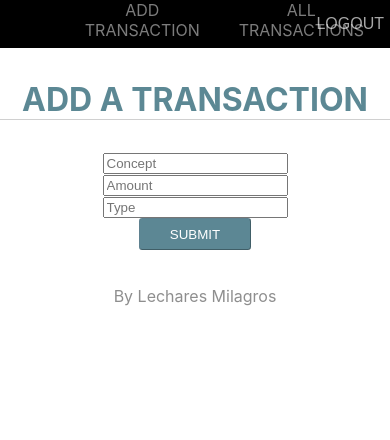
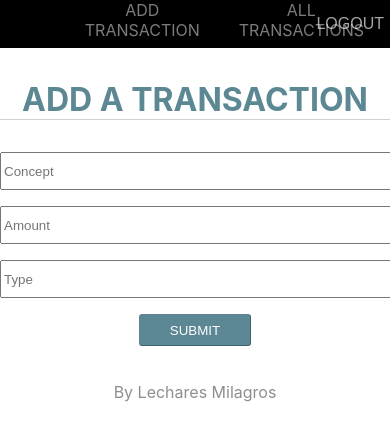
Before and after one commit to mflec/balance_app, a React (Create React App) app in the folder client/: page /add in a window 390 px wide. Shown: the top 440 px of the page. Built offline with nearby package versions, Linux system fonts and the light colour scheme; no server answers; sample sign-in values are in the browser's storage.

Commit message:
style modified

```diff
--- a/client/src/App.css
+++ b/client/src/App.css
@@ -17,14 +17,14 @@ footer{
   color: #5a5a5aaf;
 }
 
-#password, #name, #confirmPassword, #email, .formcontrol{
+input{
   width: 30rem;
   height: 2rem;
   margin-bottom: 1rem ;
 }
 
 @media (max-width: 570px) {
-  #password, #name, #confirmPassword, #email, .formcontrol{
+  input{
     width: 100%;
   }
 }
```
